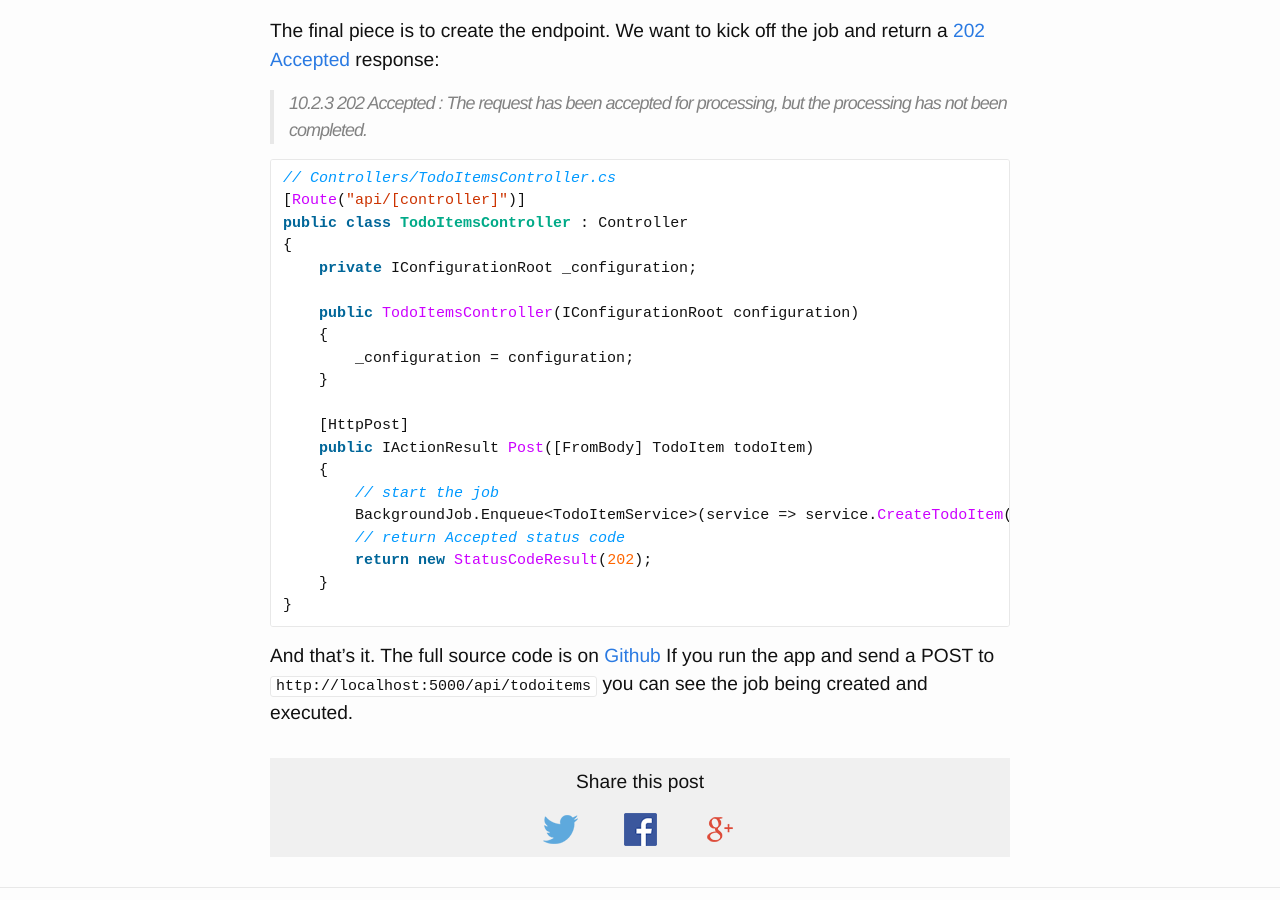
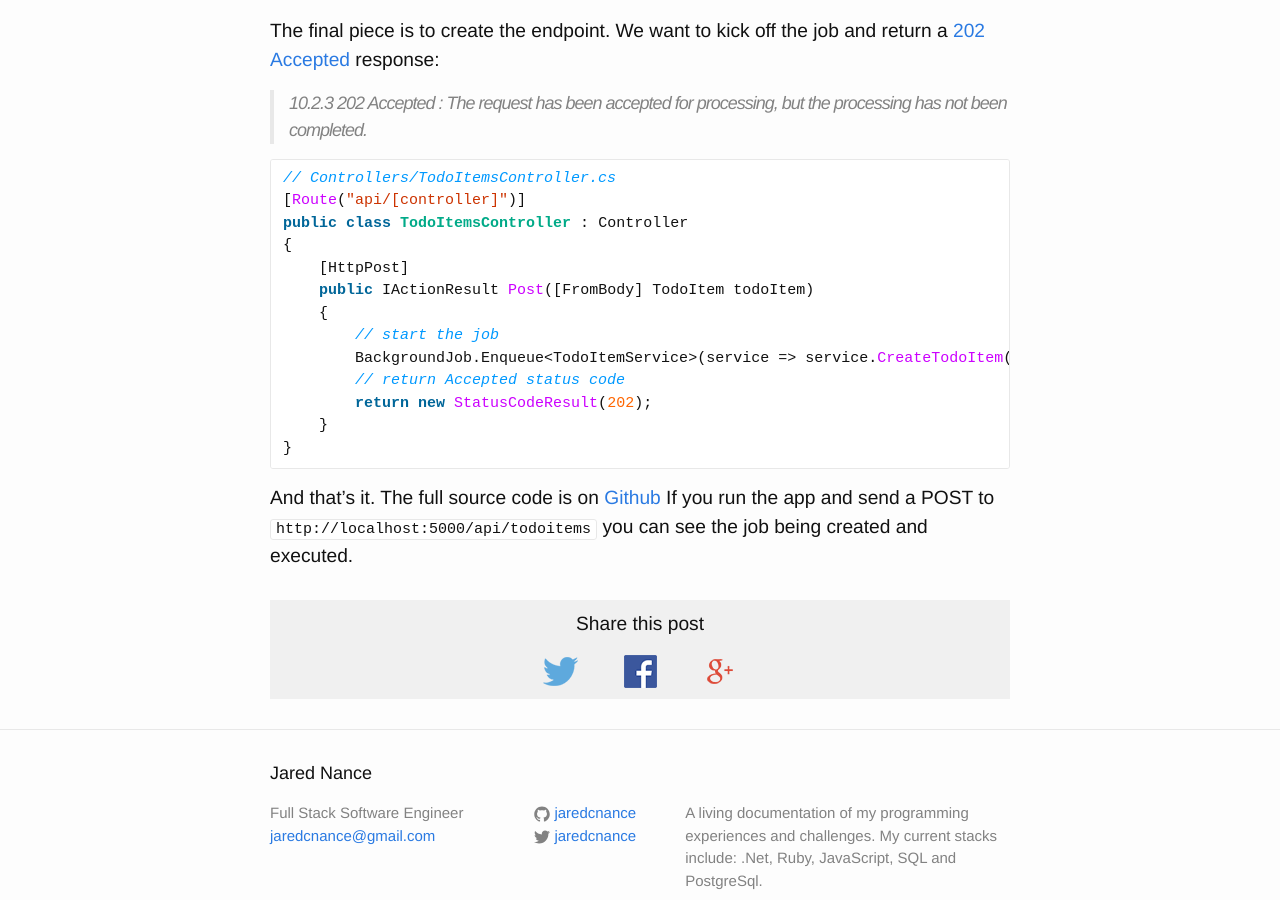
Before and after one commit to jaredcnance/jaredcnance.github.io, a Jekyll site: the page built from _posts/2016-08-19-long-running-tasks-in-dotnet-core-with-hangfire.markdown, in a window 1280 px wide and 900 px high, scrolled down 4196 px. Built offline with Jekyll 4.4.1, drawn with Linux system fonts in a browser that asks for light colours; comment, search, counter and statistics services are not loaded.

Commit message:
remove unnecessary constructor

```diff
--- a/_posts/2016-08-19-long-running-tasks-in-dotnet-core-with-hangfire.markdown
+++ b/_posts/2016-08-19-long-running-tasks-in-dotnet-core-with-hangfire.markdown
@@ -179,13 +179,6 @@ The final piece is to create the endpoint. We want to kick off the job and retur
 [Route("api/[controller]")]
 public class TodoItemsController : Controller
 {
-    private IConfigurationRoot _configuration;
-
-    public TodoItemsController(IConfigurationRoot configuration)
-    {
-        _configuration = configuration;
-    }
-
     [HttpPost]
     public IActionResult Post([FromBody] TodoItem todoItem)
     {
```
